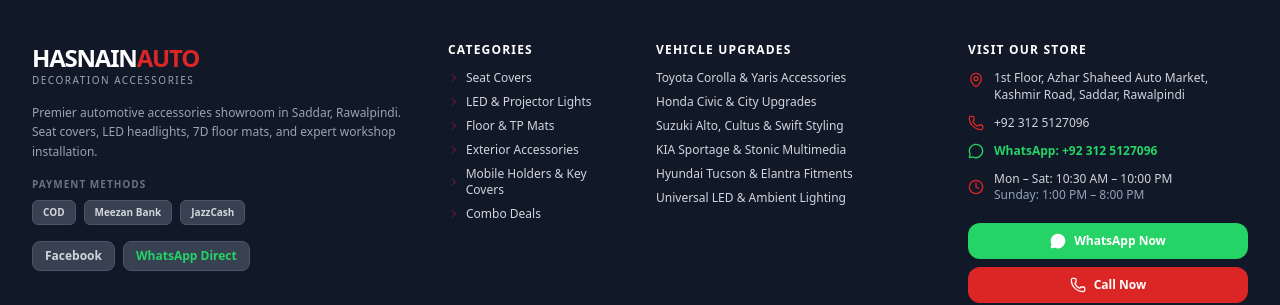
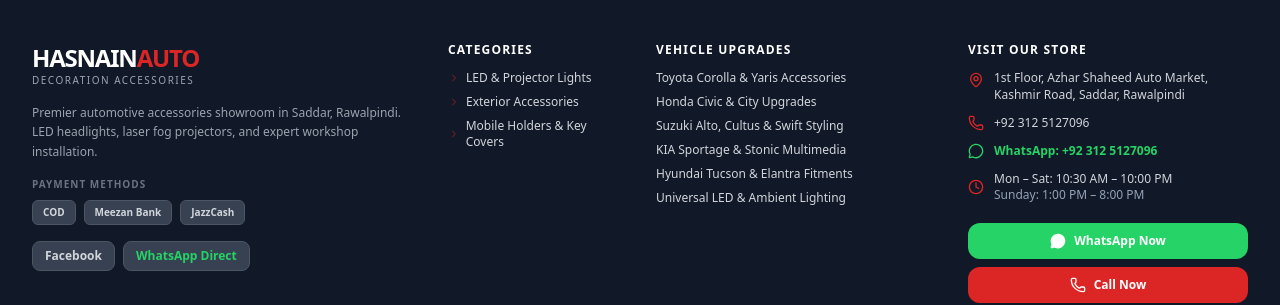
Before and after one commit to qasimkhanfaridi/hasnainauto, a Next.js app: page / in a window 1280 px wide. Shown: the part 4357-4662 px from the top of the page. Built offline with nearby package versions, Linux system fonts and the light colour scheme; no server answers.

Commit message:
Footer: remove Seat Covers, Floor & TP Mats, Combo Deals from Categories list + intro line

```diff
--- a/src/components/Footer.tsx
+++ b/src/components/Footer.tsx
@@ -24,7 +24,7 @@ export const Footer: React.FC = () => {
             </div>
             <p className="text-xs text-gray-400 leading-relaxed max-w-sm">
               Premier automotive accessories showroom in Saddar, Rawalpindi.
-              Seat covers, LED headlights, 7D floor mats, and expert workshop installation.
+              LED headlights, laser fog projectors, and expert workshop installation.
             </p>
 
             {/* Payment icons */}
@@ -66,7 +66,7 @@ export const Footer: React.FC = () => {
               Categories
             </h4>
             <ul className="space-y-2 text-xs">
-              {CATEGORIES_DATA.map((cat) => (
+              {CATEGORIES_DATA.filter((cat) => !["seat-covers", "floor-mats", "combo-deals"].includes(cat.id)).map((cat) => (
                 <li key={cat.id}>
                   <Link
                     href={`/shop?category=${cat.id}`}
```
